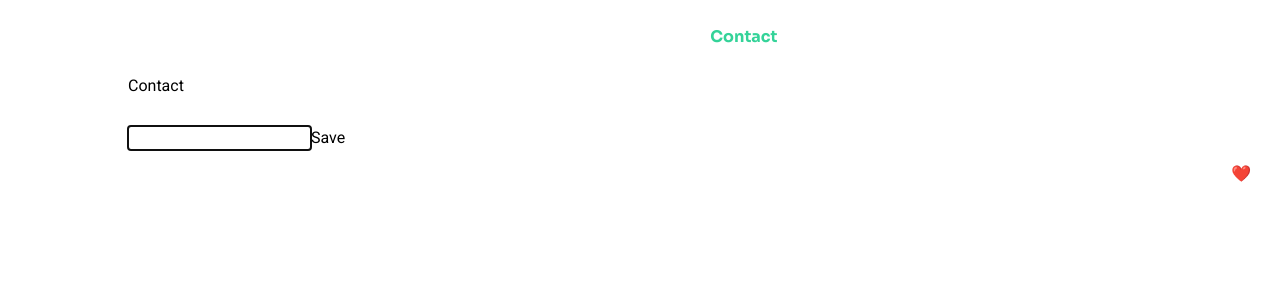
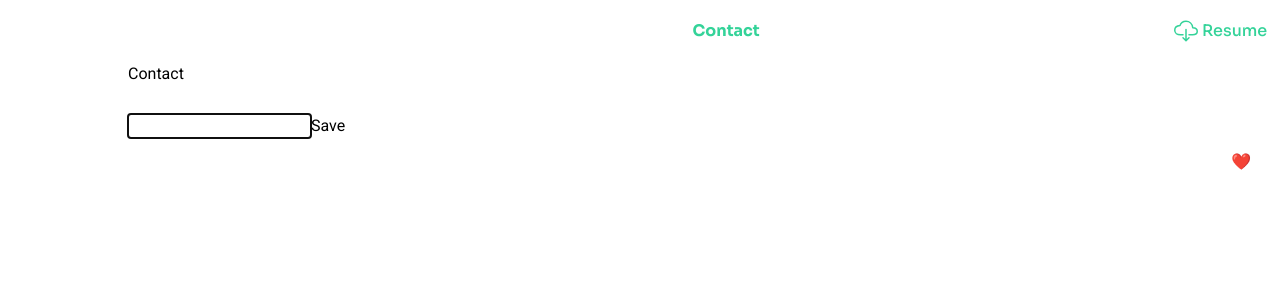
Before and after one commit to EduJura/eduardo-juarez-app, a React (Create React App) app: page /my-react-app-with-ts/contact in a window 1280 px wide. Shown: the top 300 px of the page. Built offline with nearby package versions, Linux system fonts and the light colour scheme.

Commit message:
Add resume to  header

```diff
--- a/src/components/Header/Header.tsx
+++ b/src/components/Header/Header.tsx
@@ -1,14 +1,21 @@
 import Navigation from "../Navigation";
+import { IoCloudDownloadOutline } from "react-icons/io5";
 
 function Header(): JSX.Element {
   return (
     <header className='w-full flex items-center justify-between bg-white dark:bg-slate-800 text-white flex-col md:flex-row p-[1%]'>
-        <div className='font-lobster text-5xl'>EJ</div>
+      <div className='font-vives text-3xl'>JE</div>
       <div>
         <Navigation />
       </div>
-        <div>
-          <button className='bg-purple'>Resume</button>
+      <div className='hover:scale-110 duration-300 cursor-pointer'>
+        <a
+          href='./files/resume.pdf'
+          download='eduardo-juarez-full-developer-resume'
+          className='flex items-center font-sora font-[500] text-emerald-400'>
+          <IoCloudDownloadOutline className='text-2xl mr-1' />
+          Resume
+        </a>
       </div>
     </header>
   );
```
Also changed, not shown: 1 other file (tests, documents, lock files or other folders). Lines whose indentation alone changed are shown as unchanged.
